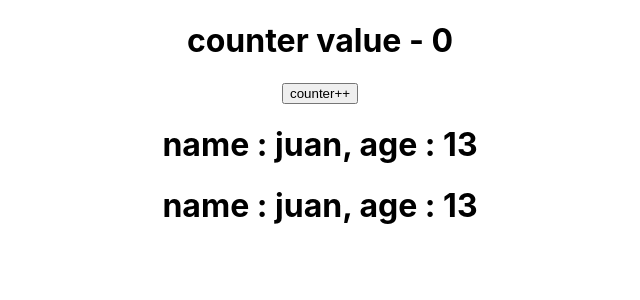
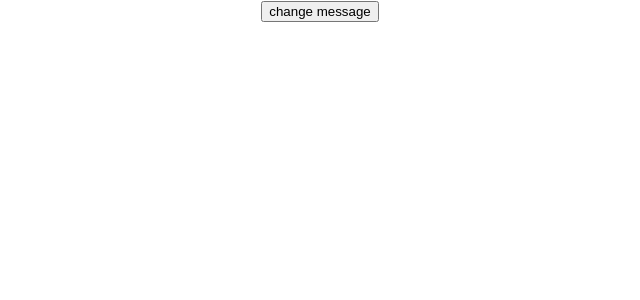
Before and after one commit to jsalazare/fun-with-react, a React (Create React App) app: page / in a window 1280 px wide. Shown: the top 300 px of the page, without its empty margins (320-960 px from the left). Built offline with nearby package versions, Linux system fonts and the light colour scheme.

Commit message:
events in react

```diff
--- a/src/App.js
+++ b/src/App.js
@@ -10,6 +10,7 @@ import Counter from './components/Counter';
 import DestructuringStateAndProps from './components/DestructuringStateAndProps';
 import DestructuringPropsAndStateClassComponent
   from './components/DestructuringPropsAndStateClassComponent';
+import Events from './components/Events';
 
 function App() {
   return (
@@ -18,9 +19,11 @@ function App() {
       {/*<MyClass></MyClass>*/}
       {/*<NoJsx></NoJsx>*/}
       {/*<StateComponent></StateComponent>*/}
-      <Counter></Counter>
-      <DestructuringStateAndProps name="juan" age="13" ></DestructuringStateAndProps>
-      <DestructuringPropsAndStateClassComponent name="juan" age="13" ></DestructuringPropsAndStateClassComponent>
+      {/*<Counter></Counter>*/}
+      {/*<DestructuringStateAndProps name="juan" age="13" ></DestructuringStateAndProps>*/}
+      {/*<DestructuringPropsAndStateClassComponent name="juan" age="13" ></DestructuringPropsAndStateClassComponent>*/}
+      <Events></Events>
+
 
 
     </div>
--- /dev/null
+++ b/src/components/Events.js
@@ -0,0 +1,31 @@
+import React, { Component } from 'react'
+
+export default class Events extends Component {
+    constructor(props) {
+        super(props);
+
+        this.state = {
+             message: 'change message'
+        };
+        console.log(this);
+    }
+
+    changeMessage = () => {
+        this.setState((prevState) => (
+            prevState.message = 'message changed'
+        ));
+        this.doSome();
+    };
+
+    doSome() {
+        console.log(this.state.message);
+    }
+
+    render() {
+        return (
+            <div>
+                <button onClick={this.changeMessage}>{this.state.message}</button>
+            </div>
+        )
+    }
+}
```
